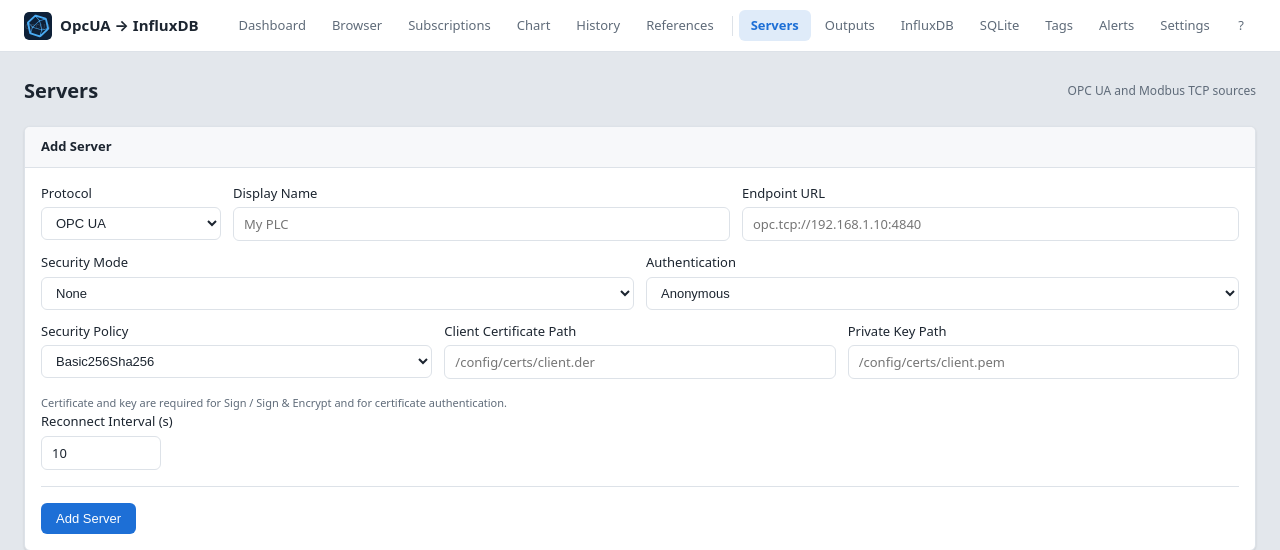
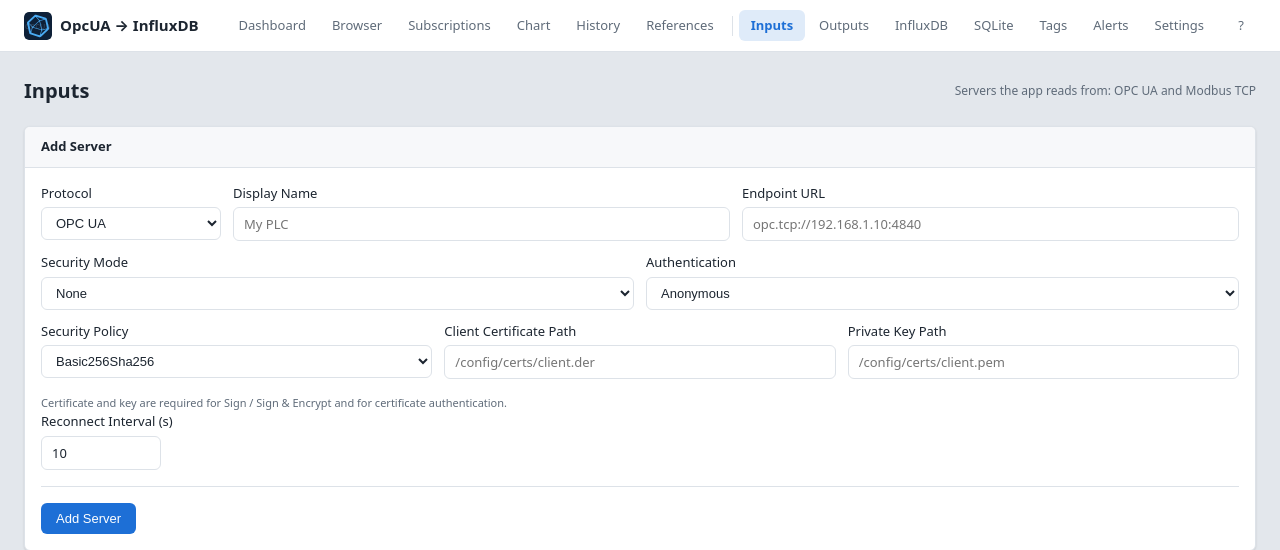
Before and after one commit to qwertz098/OPC2Influx, a FastAPI app: page /config/servers in a window 1280 px wide. Shown: the top 550 px of the page. Run offline with FastAPI, Linux system fonts and the light colour scheme.

Commit message:
Menu: Servers is now Inputs, the counterpart of Outputs
The page lists the servers the app reads from (OPC UA, Modbus TCP); the
URL stays /config/servers so saved links keep working.

Co-Authored-By: Claude Opus 5.5 <noreply@anthropic.com>
Claude-Session: https://claude.ai/code/session_01BTKnNUQYiNT4tijrQTkyrR

```diff
--- a/templates/base.html
+++ b/templates/base.html
@@ -25,7 +25,7 @@
     <a href="/chart/history" class="nav-link {% if request.url.path.startswith('/chart/history') %}active{% endif %}">History</a>
     <a href="/references" class="nav-link {% if request.url.path.startswith('/references') %}active{% endif %}">References</a>
     <div class="nav-divider"></div>
-    <a href="/config/servers" class="nav-link {% if request.url.path.startswith('/config/servers') %}active{% endif %}">Servers</a>
+    <a href="/config/servers" class="nav-link {% if request.url.path.startswith('/config/servers') %}active{% endif %}">Inputs</a>
     <a href="/outputs" class="nav-link {% if request.url.path.startswith('/outputs') %}active{% endif %}">Outputs</a>
     <a href="/config/influxdb" class="nav-link {% if request.url.path.startswith('/config/influxdb') %}active{% endif %}">InfluxDB</a>
     <a href="/config/sqlite" class="nav-link {% if request.url.path.startswith('/config/sqlite') %}active{% endif %}">SQLite</a>
--- a/templates/config/modbus_registers.html
+++ b/templates/config/modbus_registers.html
@@ -7,7 +7,7 @@
   <span class="badge {% if status and status.connected %}badge-ok{% else %}badge-error{% endif %}" id="mbConn">
     {{ 'Connected' if (status and status.connected) else 'Disconnected' }}</span>
   <span class="mono text-sm text-muted">{{ srv.endpoint_url }} · unit {{ srv.modbus.unit_id }} · {{ srv.modbus.order }}</span>
-  <a class="btn btn-ghost btn-sm" href="/config/servers" style="margin-left:auto">← Servers</a>
+  <a class="btn btn-ghost btn-sm" href="/config/servers" style="margin-left:auto">← Inputs</a>
 </div>
 <div id="mbConnError" class="text-sm" style="color:var(--bad);margin:-6px 0 8px">{% if status and status.last_error and not status.connected %}{{ status.last_error }}{% endif %}</div>
 
--- a/templates/config/servers.html
+++ b/templates/config/servers.html
@@ -3,8 +3,8 @@
 
 {% block content %}
 <div class="page-header">
-  <h1>Servers</h1>
-  <span class="text-sm text-muted">OPC UA and Modbus TCP sources</span>
+  <h1>Inputs</h1>
+  <span class="text-sm text-muted">Servers the app reads from: OPC UA and Modbus TCP</span>
 </div>
 
 {% if servers %}
--- a/templates/config/tags.html
+++ b/templates/config/tags.html
@@ -25,7 +25,7 @@
     </ul>
     <p class="text-muted" style="margin:0">Tags only go to InfluxDB; the SQLite files have no tags.
       Tags that apply to every signal of a server can also be set on the
-      <a href="/config/servers">Servers</a> page (Static Tags).</p>
+      <a href="/config/servers">Inputs</a> page (Static Tags of a server).</p>
   </div>
 </div>
 
```
Also changed, not shown: README.md.
